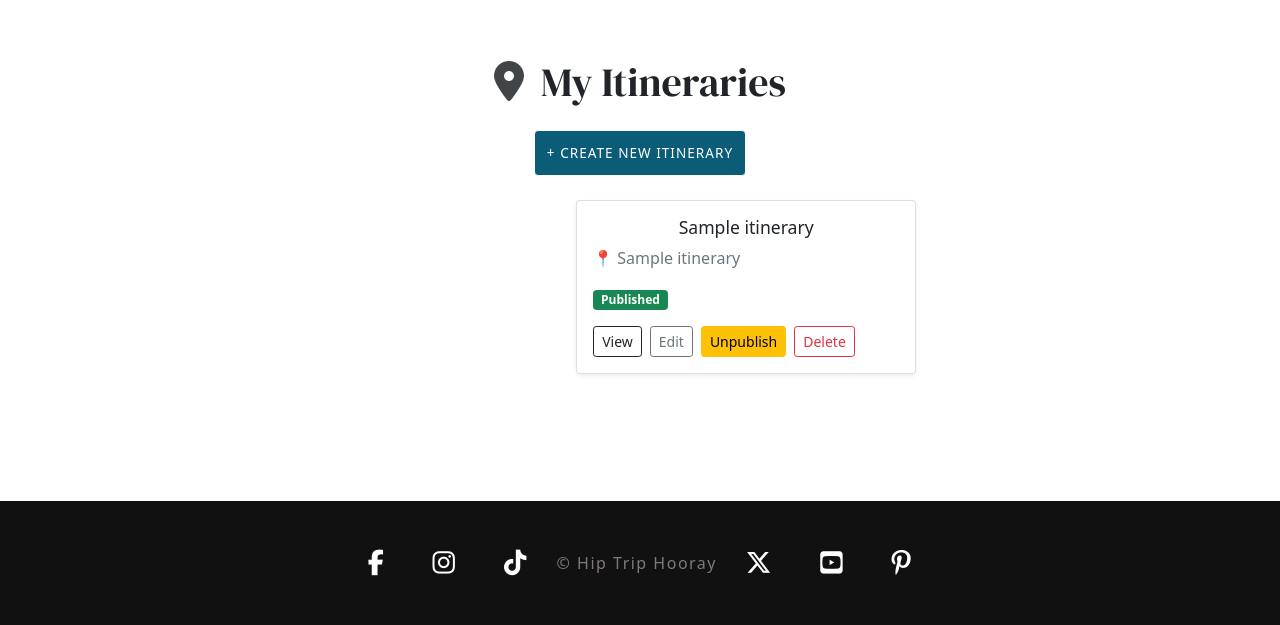
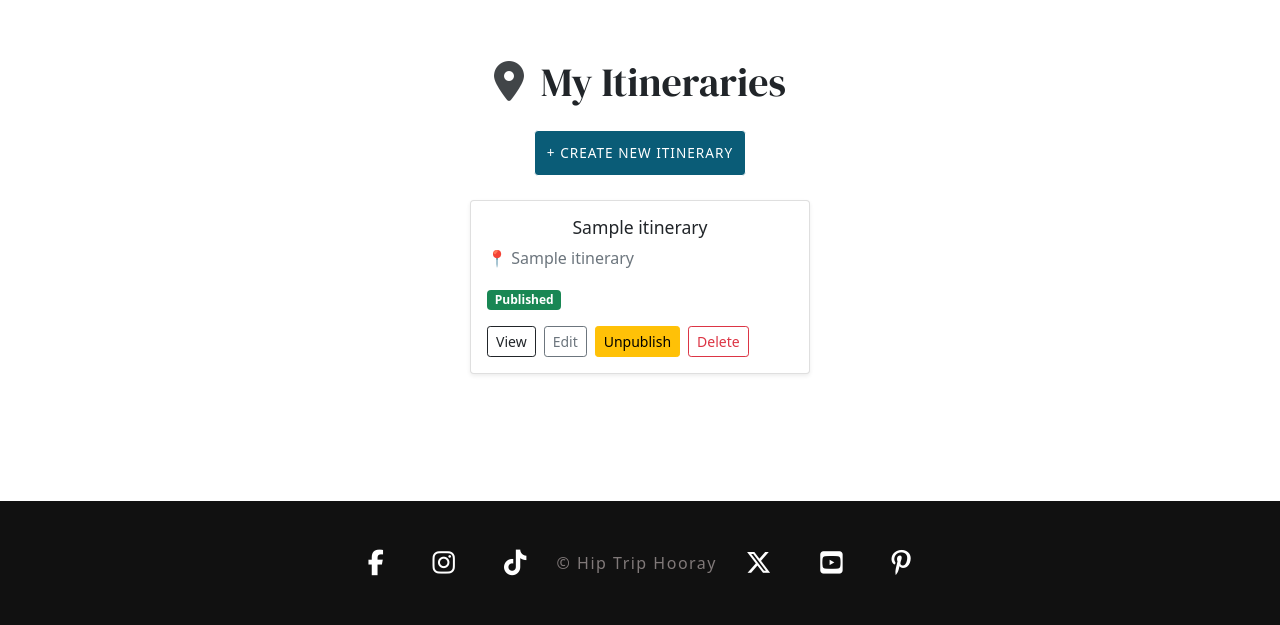
Before and after one commit to yinyangsammy/hip-trip-hooray, a Django app: page /ideas/your-itineraries/ in a window 1280 px wide. Shown: the part 175-800 px from the top of the page. Run offline with Django 4.2, Linux system fonts and the light colour scheme; a user stored in the database is signed in; tables that the repository leaves empty hold one stand-in row (values such as "Sample post"); parts of the project's set-up code (start-up, migrations or seed data) failed here and were passed over.

Commit message:
user itinerary bootstrap test

```diff
--- a/itineraries/templates/itineraries/user_itineraries.html
+++ b/itineraries/templates/itineraries/user_itineraries.html
@@ -16,7 +16,7 @@
   {% if itineraries %}
 
 
-<div class="row justify-content-center">
+<div class="row">
   {% for itinerary in itineraries %}
     <div class="col-12 col-sm-6 col-lg-5 mb-4 d-flex">
 
```
Also changed, not shown: README.md.
